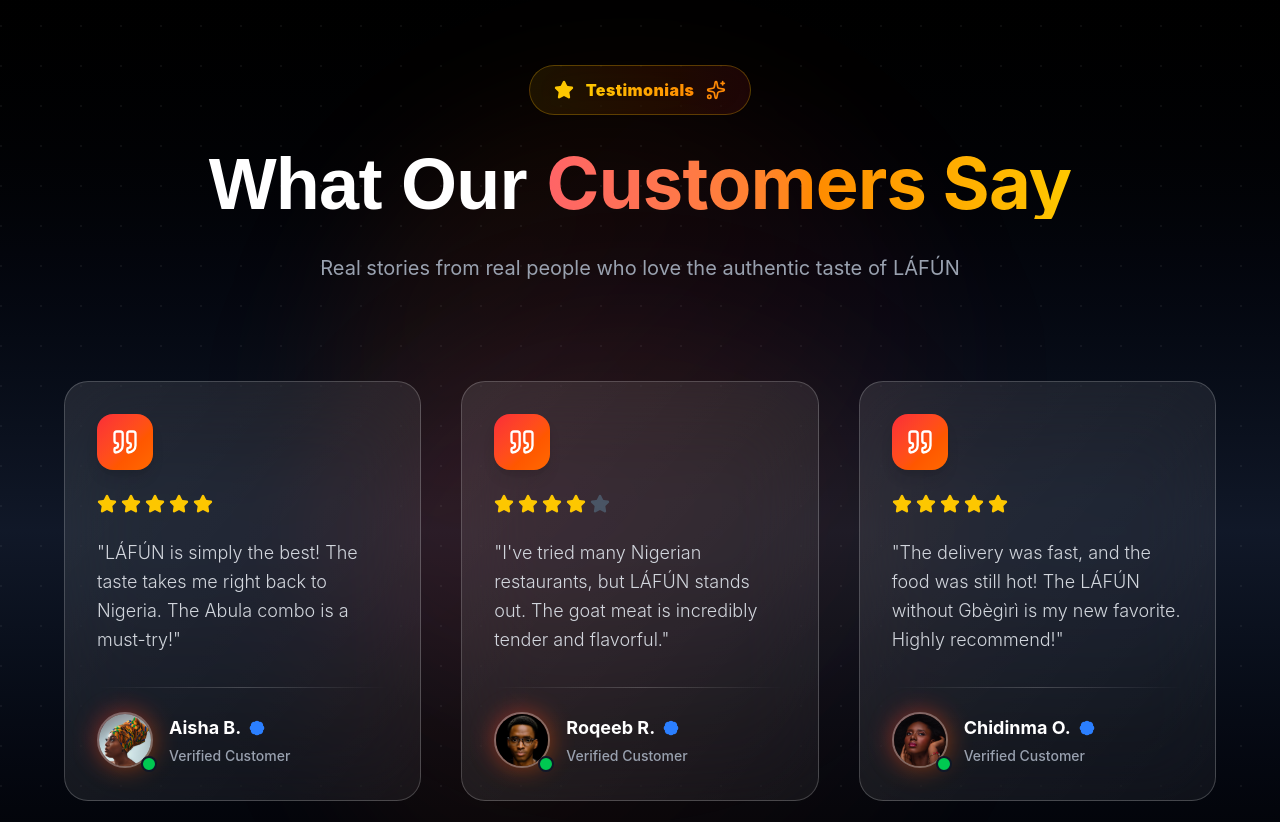
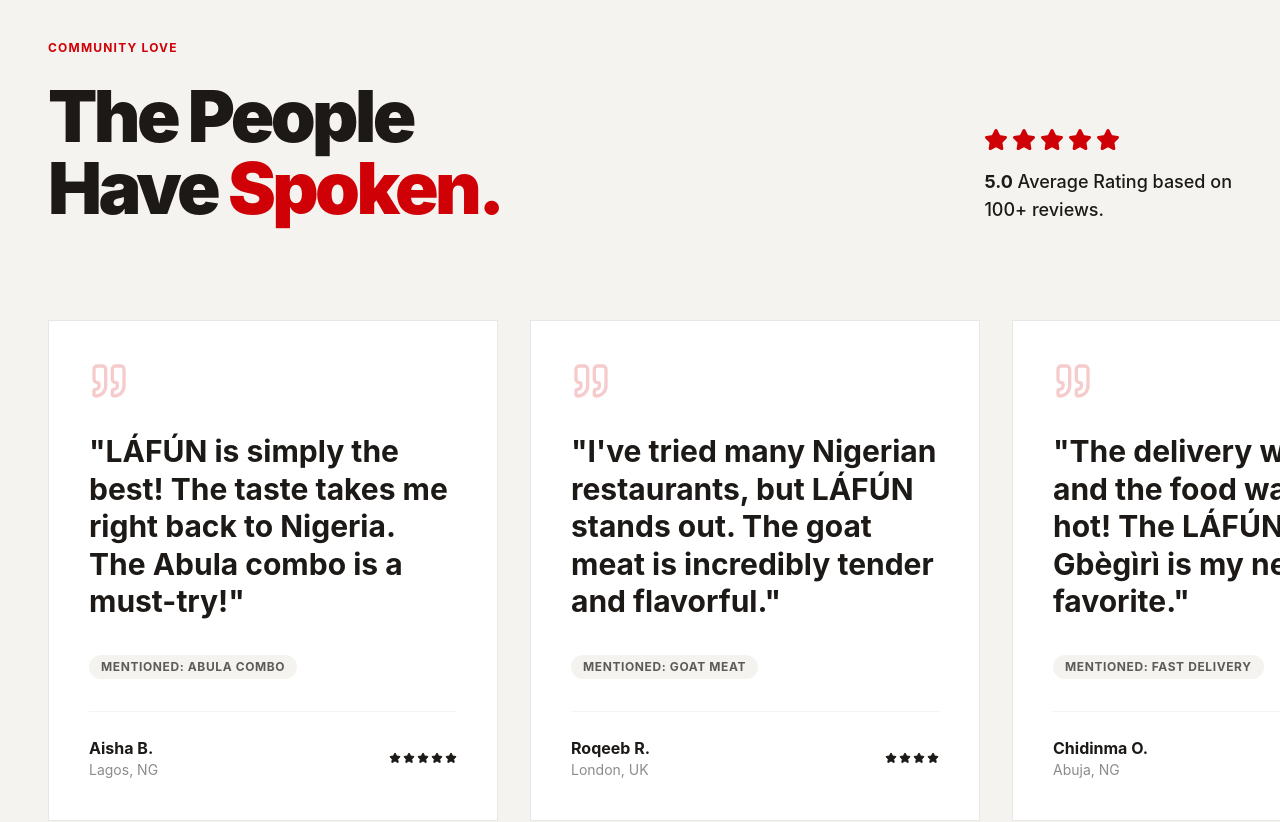
Before and after one commit to Codebox124/lafunweb, a Next.js app: page / in a window 1280 px wide. Shown: the part 5280-6102 px from the top of the page. Built offline with nearby package versions, Linux system fonts and the light colour scheme.

Commit message:
UI update

```diff
--- a/app/components/home/Testimonials.jsx
+++ b/app/components/home/Testimonials.jsx
@@ -1,170 +1,120 @@
-import { Star, Quote, Verified, Sparkles } from 'lucide-react'
-import React from 'react'
-import { motion } from 'framer-motion'
-import { fromBottomToTop, others } from '../animations'
+import React from "react";
+import { Star, Quote, ArrowRight, ArrowLeft } from "lucide-react";
 
 function Testimonials() {
   const testimonials = [
     {
       name: "Aisha B.",
-      image: "/aishab.jpg",
+      location: "Lagos, NG",
       rating: 5,
       text: "LÁFÚN is simply the best! The taste takes me right back to Nigeria. The Abula combo is a must-try!",
-      delay: 0
+      highlight: "Abula combo",
     },
     {
       name: "Roqeeb R.",
-      image: "/rajiroqeeb.jpg",
+      location: "London, UK",
       rating: 4,
       text: "I've tried many Nigerian restaurants, but LÁFÚN stands out. The goat meat is incredibly tender and flavorful.",
-      delay: 0.1
+      highlight: "Goat meat",
     },
     {
       name: "Chidinma O.",
-      image: "/chidinmao.jpg",
+      location: "Abuja, NG",
       rating: 5,
-      text: "The delivery was fast, and the food was still hot! The LÁFÚN without Gbègìrì is my new favorite. Highly recommend!",
-      delay: 0.2
-    }
-  ]
+      text: "The delivery was fast, and the food was still hot! The LÁFÚN without Gbègìrì is my new favorite.",
+      highlight: "Fast delivery",
+    },
+    {
+      name: "David K.",
+      location: "Lagos, NG",
+      rating: 5,
+      text: "Authentic is an understatement. This tastes exactly like my grandmother's cooking in Ibadan.",
+      highlight: "Authentic",
+    },
+  ];
 
   return (
-    <section className="relative py-32 lg:py-40 bg-gradient-to-b from-black via-gray-900 to-black overflow-hidden">
-        {/* Ultra-modern background */}
-        <div className="absolute inset-0">
-          <div className="absolute top-1/3 left-1/4 w-[40rem] h-[40rem] bg-gradient-to-br from-red-500/10 via-orange-500/5 to-transparent rounded-full blur-3xl"></div>
-          <div className="absolute bottom-1/3 right-1/4 w-[40rem] h-[40rem] bg-gradient-to-br from-orange-500/10 via-red-500/5 to-transparent rounded-full blur-3xl"></div>
+    <section className="relative py-24 lg:py-32 bg-[#F5F3EF] border-t border-[#1C1917]/10 overflow-hidden">
+      <div className="container mx-auto px-6 lg:px-12 mb-16 lg:mb-24">
+        <div className="flex flex-col lg:flex-row lg:items-end justify-between gap-8">
+          <div className="space-y-6">
+            <div className="inline-flex items-center gap-2 text-xs font-bold tracking-widest uppercase text-[#CF0106]">
+              Community Love
+            </div>
+            <h2 className="font-display text-5xl sm:text-6xl lg:text-7xl font-black tracking-tighter leading-none text-[#1C1917]">
+              The People <br />
+              Have <span className="text-[#CF0106]">Spoken.</span>
+            </h2>
           </div>
 
-        {/* Animated dots pattern */}
-        <div className="absolute inset-0 bg-[radial-gradient(circle_at_1px_1px,rgba(255,255,255,0.05)_1px,transparent_0)] bg-[size:40px_40px]"></div>
-
-        <div className="container-modern relative z-10">
-          {/* Header */}
-          <motion.div
-              initial={fromBottomToTop.initial}
-                  whileInView={fromBottomToTop.whileInView}
-                  transition={others.transition}
-                  viewport={others.viewport}
-          className="text-center mb-20 lg:mb-24">
-            <motion.div
-              className="inline-flex items-center gap-3 px-6 py-3 bg-gradient-to-r from-yellow-500/10 via-orange-500/10 to-red-500/10 border border-yellow-500/30 rounded-full mb-8 backdrop-blur-xl"
-            >
-              <Star className="w-5 h-5 text-yellow-400 fill-yellow-400" />
-              <span className="text-transparent bg-clip-text bg-gradient-to-r from-yellow-400 to-orange-400 text-base font-black tracking-wide">
-                Testimonials
-              </span>
-              <Sparkles className="w-5 h-5 text-orange-400" />
-            </motion.div>
-
-            <h2 className="text-5xl sm:text-6xl lg:text-7xl font-black text-white mb-8 display-font tracking-tighter">
-              What Our{' '}
-              <span className="inline-block bg-gradient-to-r from-red-400 via-orange-400 to-yellow-400 bg-clip-text text-transparent">
-                Customers Say
-              </span>
-            </h2>
-            <p className="text-xl text-gray-400 max-w-3xl mx-auto leading-relaxed">
-              Real stories from real people who love the authentic taste of LÁFÚN
+          <div className="flex flex-col gap-4">
+            <div className="flex items-center gap-1">
+              {[...Array(5)].map((_, i) => (
+                <Star
+                  key={i}
+                  className="w-6 h-6 fill-[#CF0106] text-[#CF0106]"
+                />
+              ))}
+            </div>
+            <p className="text-[#1C1917] font-medium text-lg">
+              <span className="font-bold">5.0</span> Average Rating based on{" "}
+              <br className="hidden lg:block" /> 100+ reviews.
             </p>
-          </motion.div>
-
-          {/* Testimonial Cards - Ultra Modern */}
-          <div className="grid grid-cols-1 md:grid-cols-2 lg:grid-cols-3 gap-8 lg:gap-10">
-            {testimonials.map((testimonial, index) => (
-              <motion.div
-                key={index}
-                initial={fromBottomToTop.initial}
-                whileInView={fromBottomToTop.whileInView}
-                transition={{...others.transition, delay: testimonial.delay}}
-                viewport={others.viewport}
-                className="group relative"
-              >
-                {/* Glow effect */}
-                <div className="absolute inset-0 bg-gradient-to-br from-orange-500/20 to-red-500/20 rounded-3xl blur-xl opacity-0 group-hover:opacity-100 transition-all duration-500"></div>
-
-                {/* Main card */}
-                <div className="relative bg-gradient-to-br from-white/10 to-white/5 rounded-3xl p-8 border border-white/20 hover:border-white/40 transition-all duration-500 hover:-translate-y-2 hover:shadow-2xl backdrop-blur-2xl h-full flex flex-col">
-                  {/* Quote icon */}
-                  <div className="mb-6">
-                    <div className="w-14 h-14 bg-gradient-to-br from-red-500 to-orange-500 rounded-2xl flex items-center justify-center shadow-lg group-hover:scale-110 group-hover:rotate-3 transition-all duration-500">
-                      <Quote className="w-7 h-7 text-white" />
+          </div>
         </div>
       </div>
 
-                  {/* Stars */}
-                  <div className="flex gap-1 mb-6">
-                    {[...Array(5)].map((_, i) => (
+      <div className="w-full overflow-x-auto pb-12 px-6 lg:px-12 scrollbar-hide snap-x snap-mandatory">
+        <div className="flex gap-6 lg:gap-8 w-max">
+          {testimonials.map((item, index) => (
+            <div
+              key={index}
+              className="snap-center w-[85vw] md:w-[450px] flex-shrink-0 bg-white border border-[#1C1917]/10 p-8 lg:p-10 flex flex-col justify-between group hover:border-[#CF0106] transition-colors duration-300"
+            >
+              <div>
+                <Quote className="w-10 h-10 text-[#CF0106] mb-8 opacity-20 group-hover:opacity-100 transition-opacity duration-300" />
+
+                <p className="font-display text-2xl lg:text-3xl font-bold leading-tight text-[#1C1917] mb-8">
+                  "{item.text}"
+                </p>
+
+                <div className="inline-block bg-[#F5F3EF] px-3 py-1 text-xs font-bold uppercase tracking-wider text-[#1C1917]/70 rounded-full mb-8">
+                  Mentioned: {item.highlight}
+                </div>
+              </div>
+
+              <div className="flex items-center justify-between border-t border-[#1C1917]/5 pt-6">
+                <div>
+                  <p className="font-bold text-[#1C1917]">{item.name}</p>
+                  <p className="text-sm text-[#1C1917]/50">{item.location}</p>
+                </div>
+                <div className="flex gap-0.5">
+                  {[...Array(item.rating)].map((_, i) => (
                     <Star
                       key={i}
-                        className={`w-5 h-5 ${
-                          i < testimonial.rating
-                            ? 'text-yellow-400 fill-yellow-400'
-                            : 'text-gray-600 fill-gray-600'
-                        } transition-all duration-300 group-hover:scale-110`}
-                        style={{ transitionDelay: `${i * 50}ms` }}
+                      className="w-3 h-3 fill-[#1C1917] text-[#1C1917]"
                     />
                   ))}
                 </div>
-
-                  {/* Review text */}
-                  <p className="text-gray-300 text-lg leading-relaxed mb-8 flex-grow font-light">
-                    "{testimonial.text}"
-                  </p>
-
-                  {/* Divider */}
-                  <div className="h-px bg-gradient-to-r from-transparent via-white/20 to-transparent mb-6"></div>
-
-                  {/* Customer info */}
-                  <div className="flex items-center gap-4">
-                    <div className="relative">
-                      {/* Image glow */}
-                      <div className="absolute inset-0 bg-gradient-to-br from-red-500 to-orange-500 rounded-full blur-md opacity-50 group-hover:opacity-100 transition-opacity"></div>
-
-                      <img
-                        src={testimonial.image}
-                        alt={testimonial.name}
-                        className="relative w-14 h-14 rounded-full object-cover border-2 border-white/30 group-hover:border-white/60 transition-all"
-                      />
-
-                      {/* Online indicator */}
-                      <div className="absolute -bottom-1 -right-1 bg-green-500 w-4 h-4 rounded-full border-2 border-gray-900 group-hover:scale-110 transition-transform"></div>
-                    </div>
-
-                    <div className="flex-1">
-                      <div className="flex items-center gap-2 mb-1">
-                        <p className="font-bold text-white text-lg">{testimonial.name}</p>
-                        <Verified className="w-4 h-4 text-blue-500 fill-blue-500" />
-                      </div>
-                      <p className="text-sm text-gray-400 font-medium">Verified Customer</p>
               </div>
             </div>
+          ))}
 
-                  {/* Decorative corner element */}
-                  <div className="absolute top-4 right-4 w-20 h-20 bg-gradient-to-br from-red-500/10 to-transparent rounded-full blur-xl opacity-0 group-hover:opacity-100 transition-opacity"></div>
+          <div className="snap-center w-[85vw] md:w-[300px] flex-shrink-0 bg-[#1C1917] text-[#F5F3EF] p-8 lg:p-10 flex flex-col justify-center items-center text-center gap-6 group cursor-pointer">
+            <div className="w-16 h-16 rounded-full bg-[#333] flex items-center justify-center group-hover:scale-110 transition-transform duration-300">
+              <ArrowRight className="w-6 h-6 text-white" />
             </div>
-              </motion.div>
-            ))}
+            <h3 className="font-display text-2xl font-bold">
+              Taste the hype yourself.
+            </h3>
+            <button className="text-sm font-bold uppercase tracking-widest border-b border-white/30 pb-1 hover:border-white transition-colors">
+              Order Now
+            </button>
           </div>
-
-          {/* Bottom CTA */}
-          <motion.div
-            initial={{ opacity: 0, y: 20 }}
-            whileInView={{ opacity: 1, y: 0 }}
-            transition={{ duration: 0.6, delay: 0.4 }}
-            viewport={{ once: true }}
-            className="text-center mt-16"
-          >
-            <p className="text-gray-400 text-lg mb-6">Join hundreds of satisfied customers</p>
-            <div className="flex items-center justify-center gap-2">
-              {[...Array(5)].map((_, i) => (
-                <Star key={i} className="w-8 h-8 text-yellow-400 fill-yellow-400 animate-pulse" style={{ animationDelay: `${i * 100}ms` }} />
-              ))}
         </div>
-            <p className="text-white font-bold text-2xl mt-4">5.0 Average Rating</p>
-          </motion.div>
       </div>
     </section>
-  )
+  );
 }
 
-export default Testimonials
+export default Testimonials;
```
Lines whose indentation alone changed are shown as unchanged.
